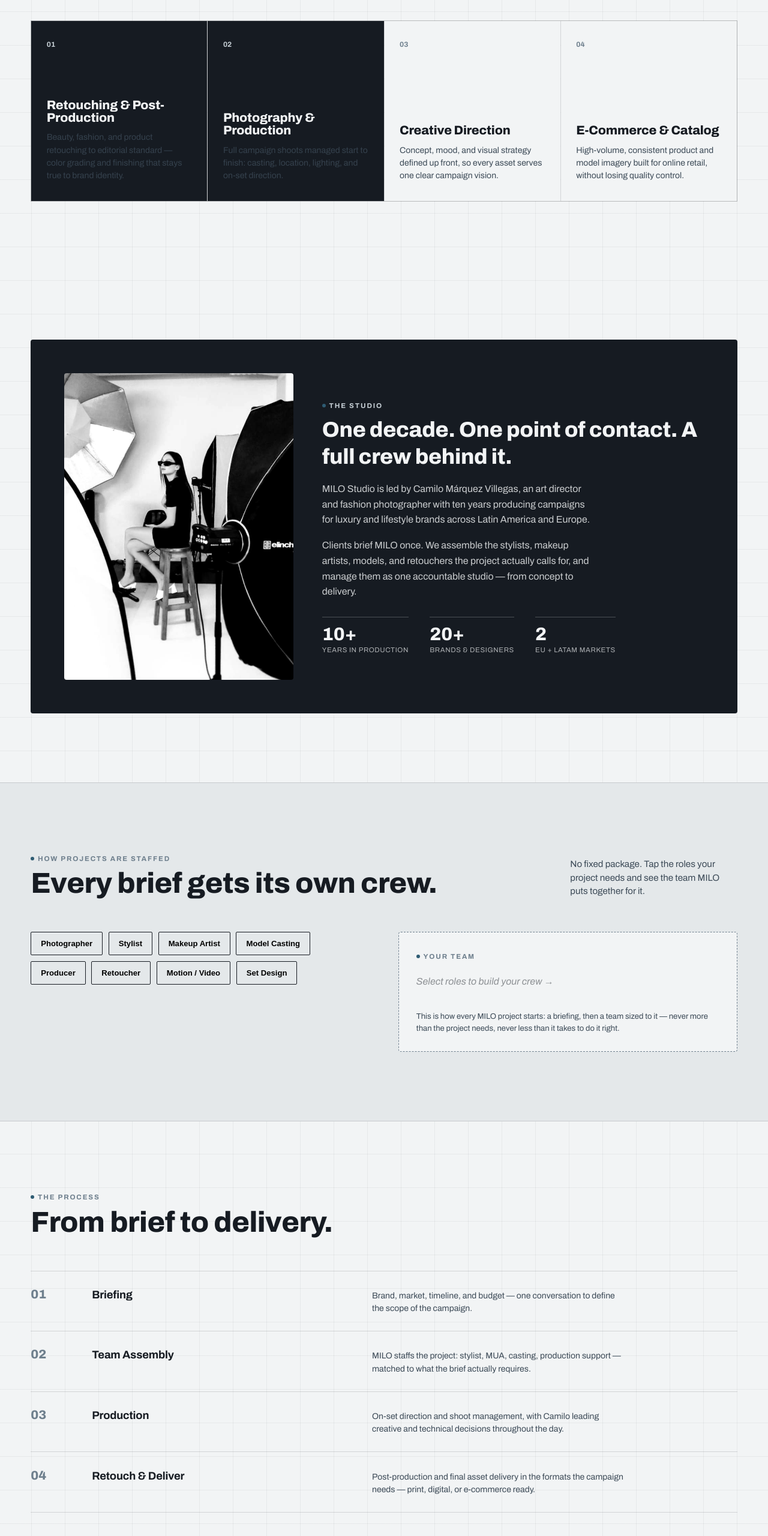
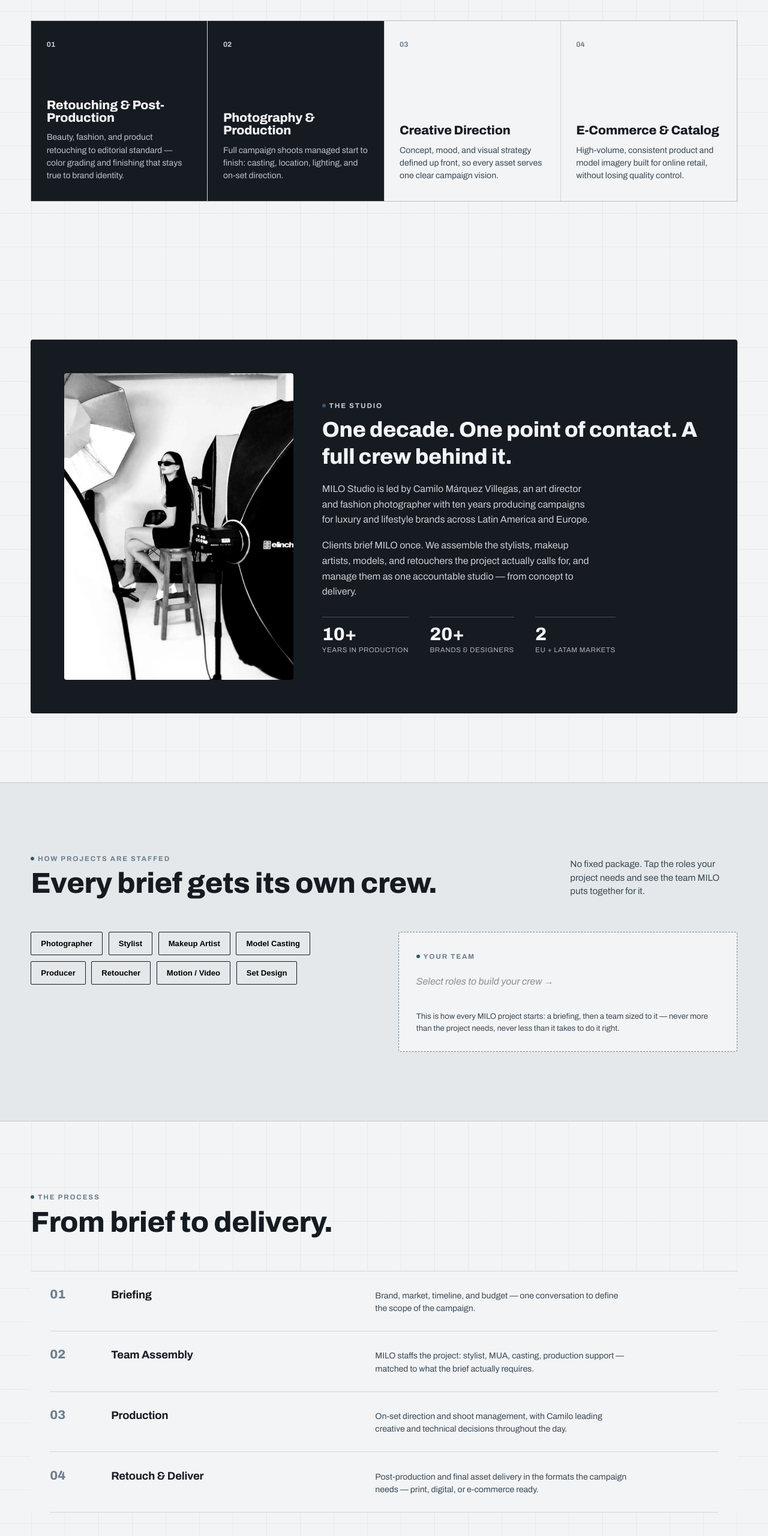
Before and after one commit to camilomarquezv/milostudio, a plain HTML site: page index.html in a window 1280 px wide. Shown: the part 5357-7917 px from the top of the page at 60% size. Drawn offline with Linux system fonts and the light colour scheme.

Commit message:
Fix low-contrast service card text and process rows blending with grid
.service-card.lead p inherited the light-mode --slate color and only
got opacity:0.82 on the dark card background — slate-on-ink is barely
readable. Switched it to --mist (the color already used for eyebrows
on other dark sections) for real contrast.

.process-list sat directly on the body's subtle dot/line grid, so its
row divider lines (same rgb hue, close opacity) blended into it. Gave
the list a solid --paper background + padding, same pattern already
used for .builder, so the dividers read clearly against a flat surface.

Co-Authored-By: Claude Sonnet 5 <noreply@anthropic.com>

```diff
--- a/index.html
+++ b/index.html
@@ -166,7 +166,7 @@
   .service-card p{font-size:0.88rem; line-height:1.5; color:var(--slate);}
   .service-card.lead{background:var(--ink); color:var(--paper);}
   .service-card.lead .num{color:var(--mist);}
-  .service-card.lead p{opacity:0.82;}
+  .service-card.lead p{color:var(--mist); opacity:0.92;}
   .service-card:hover{background:var(--paper-dim);}
   .service-card.lead:hover{background:var(--slate);}
   @media (max-width:980px){.services-grid{grid-template-columns:1fr 1fr;}}
@@ -187,7 +187,7 @@
   @media (max-width:860px){.builder-inner{grid-template-columns:1fr;}}
 
   /* ===== PROCESS ===== */
-  .process-list{border-top:1px solid var(--line);}
+  .process-list{border-top:1px solid var(--line); background:var(--paper); border-radius:4px; padding:0 clamp(20px,3vw,32px);}
   .process-row{display:grid; grid-template-columns:70px 1fr 1.4fr; gap:2rem; padding:1.7rem 0; border-bottom:1px solid var(--line); align-items:baseline;}
   .process-row .pnum{font-size:1.3rem; font-weight:800; color:var(--steel);}
   .process-row h3{font-size:1.15rem; font-weight:700;}
```
